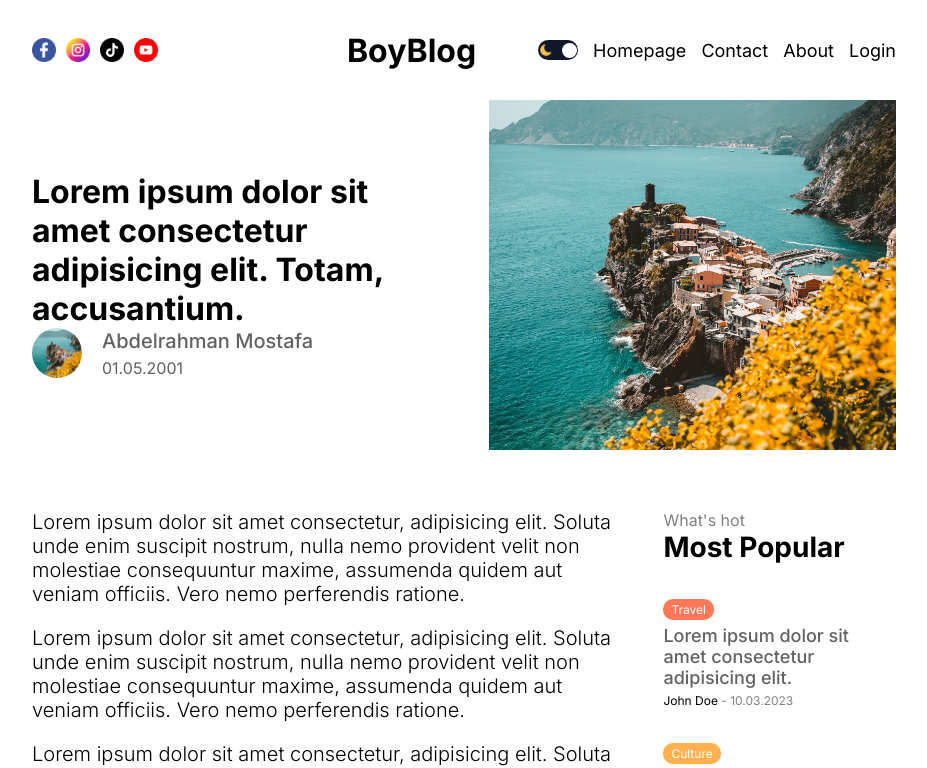
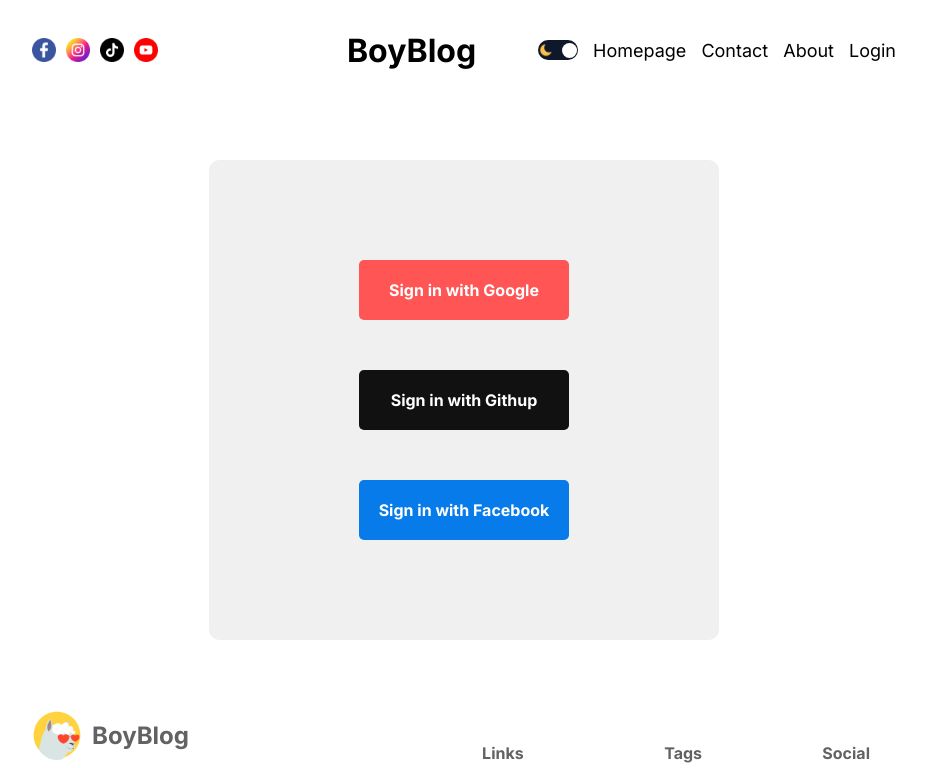
Before and after one commit to abdelrahmanmostafa7/Full-Stack-Blog-App-By-NextJs, a Next.js app: page /login in a window 1280 px wide. Shown: the top 768 px of the page, without its empty margins (176-1103 px from the left). Built offline with nearby package versions, Linux system fonts and the light colour scheme.

Commit message:
login page

```diff
--- /dev/null
+++ b/src/app/login/login.module.css
@@ -0,0 +1,55 @@
+.container {
+  display: flex;
+  align-items: center;
+  justify-content: center;
+  margin-top: 60px;
+}
+
+.wrapper {
+  background-color: var(--softBg);
+  padding: 100px 150px;
+  display: flex;
+  flex-direction: column;
+  gap: 50px;
+  border-radius: 10px;
+}
+
+.socialButton {
+  padding: 20px;
+  border-radius: 5px;
+  border: none;
+  color: white;
+  font-weight: bold;
+  cursor: pointer;
+  display: flex;
+  align-items: center;
+  justify-content: center;
+}
+
+.socialButton:first-child {
+  background-color: #ff5555;
+}
+
+.socialButton:nth-child(2) {
+  background-color: #111;
+}
+
+.socialButton:nth-child(3) {
+  background-color: #087bea;
+}
+
+@media screen and (max-width: 768px) {
+  .wrapper {
+    padding: 50px 100px;
+  }
+}
+@media screen and (max-width: 640px) {
+  .wrapper {
+    padding: 30px;
+  }
+
+  .socialButton{
+    font-weight: 400;
+    font-size: 14px;
+  }
+}
--- /dev/null
+++ b/src/app/login/page.jsx
@@ -0,0 +1,15 @@
+import React from 'react'
+import styles from './login.module.css'
+const login = () => {
+  return (
+    <div className={styles.container}>
+      <div className={styles.wrapper}>
+        <div className={styles.socialButton}>Sign in with Google</div>
+        <div className={styles.socialButton}>Sign in with Githup</div>
+        <div className={styles.socialButton}>Sign in with Facebook</div>
+      </div>
+    </div>
+  );
+}
+
+export default login
```
